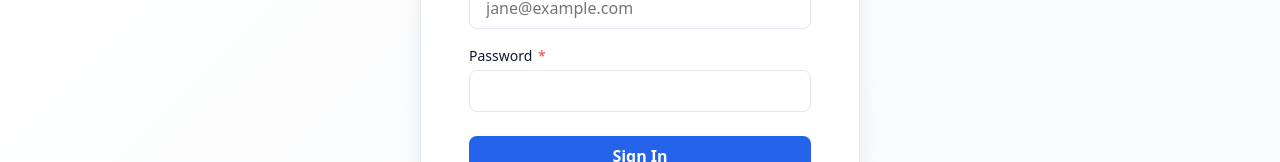
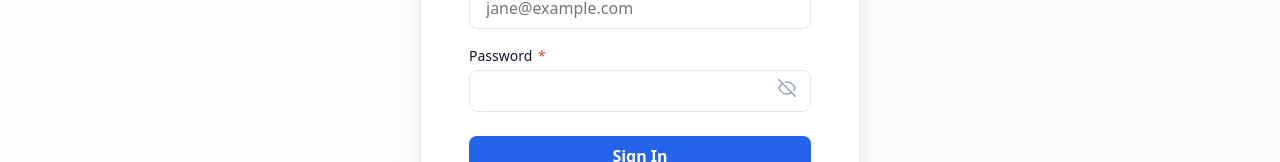
Before and after one commit to MansaRon/Product-Explorer-SPA, an Angular app: page /login in a window 1280 px wide. Shown: the part 409-571 px from the top of the page. Built offline with nearby package versions, Linux system fonts and the light colour scheme.

Commit message:
fix: takeUntilDestoryed fix, new icon for showing passwords

```diff
--- a/src/app/features/auth/otp-confirmation/otp-confirmation-page.component.ts
+++ b/src/app/features/auth/otp-confirmation/otp-confirmation-page.component.ts
@@ -1,6 +1,7 @@
 import {
   ChangeDetectionStrategy,
   Component,
+  DestroyRef,
   inject,
   signal,
   ViewEncapsulation,
@@ -24,6 +25,7 @@ export class OtpConfirmationPageComponent {
   private readonly router = inject(Router);
   private readonly route = inject(ActivatedRoute);
   private readonly fb = inject(FormBuilder);
+  private readonly destroyRef = inject(DestroyRef);
 
   protected readonly phone = this.route.snapshot.queryParamMap.get('phone') ?? '';
 
@@ -50,7 +52,7 @@ export class OtpConfirmationPageComponent {
 
     this.authService
       .confirmOtp(this.phone, this.form.value.otp!)
-      .pipe(takeUntilDestroyed())
+      .pipe(takeUntilDestroyed(this.destroyRef))
       .subscribe({
         next: () => {
           this.router.navigate(['/login'], {
--- a/src/app/features/auth/register/register-page.component.ts
+++ b/src/app/features/auth/register/register-page.component.ts
@@ -1,6 +1,7 @@
 import {
   ChangeDetectionStrategy,
   Component,
+  DestroyRef,
   inject,
   signal,
   ViewEncapsulation,
@@ -22,6 +23,7 @@ import { takeUntilDestroyed } from '@angular/core/rxjs-interop';
 export class RegisterPageComponent {
   private readonly authService = inject(AuthService);
   private readonly router = inject(Router);
+  private readonly destroyRef = inject(DestroyRef);
 
   protected readonly loading = signal(false);
   protected readonly error = signal<string | null>(null);
@@ -40,7 +42,7 @@ export class RegisterPageComponent {
 
     this.authService
       .register({ name: data.name, email: data.email, phone: data.phone, password: data.password })
-      .pipe(takeUntilDestroyed())
+      .pipe(takeUntilDestroyed(this.destroyRef))
       .subscribe({
         next: () => {
           this.router.navigate(['/otp-confirmation'], {
--- a/src/app/shared/components/auth-form/auth-form.component.html
+++ b/src/app/shared/components/auth-form/auth-form.component.html
@@ -80,8 +80,9 @@
       <label for="password" class="form-label">
         Password <span class="required" aria-label="required">*</span>
       </label>
+      <div class="input-wrapper">
         <input
-        type="password"
+          [type]="showPassword() ? 'text' : 'password'"
           id="password"
           formControlName="password"
           class="form-input"
@@ -90,6 +91,20 @@
           [attr.aria-describedby]="hasError('password') ? 'password-error' : null"
           autocomplete="current-password"
         />
+        <button
+          type="button"
+          class="password-toggle"
+          (click)="showPassword.set(!showPassword())"
+          [attr.aria-label]="showPassword() ? 'Hide password' : 'Show password'"
+        >
+          <app-eye-icon
+            [width]="18"
+            [height]="18"
+            color="currentColor"
+            [visible]="showPassword()"
+          />
+        </button>
+      </div>
       @if (hasError('password')) {
         <span id="password-error" class="error-message" role="alert">{{
           getErrorMessage('password')
@@ -103,8 +118,9 @@
       <label for="confirmPassword" class="form-label">
         Confirm Password <span class="required" aria-label="required">*</span>
       </label>
+      <div class="input-wrapper">
         <input
-        type="password"
+          [type]="showConfirmPassword() ? 'text' : 'password'"
           id="confirmPassword"
           formControlName="confirmPassword"
           class="form-input"
@@ -113,6 +129,20 @@
           [attr.aria-describedby]="'confirmPassword-error'"
           autocomplete="new-password"
         />
+        <button
+          type="button"
+          class="password-toggle"
+          (click)="showConfirmPassword.set(!showConfirmPassword())"
+          [attr.aria-label]="showConfirmPassword() ? 'Hide password' : 'Show password'"
+        >
+          <app-eye-icon
+            [width]="18"
+            [height]="18"
+            color="currentColor"
+            [visible]="showConfirmPassword()"
+          />
+        </button>
+      </div>
       @if (hasError('confirmPassword')) {
         <span id="confirmPassword-error" class="error-message" role="alert">{{
           getErrorMessage('confirmPassword')
--- a/src/app/shared/components/auth-form/auth-form.component.scss
+++ b/src/app/shared/components/auth-form/auth-form.component.scss
@@ -61,6 +61,42 @@
   color: var(--color-danger);
 }
 
+.input-wrapper {
+  position: relative;
+  display: flex;
+  align-items: center;
+
+  .form-input {
+    width: 100%;
+    padding-right: 2.75rem;
+  }
+}
+
+.password-toggle {
+  position: absolute;
+  right: var(--spacing-sm);
+  display: flex;
+  align-items: center;
+  justify-content: center;
+  width: 2rem;
+  height: 2rem;
+  background: transparent;
+  border: none;
+  cursor: pointer;
+  color: var(--color-text-muted);
+  border-radius: var(--radius-sm);
+  transition: color 0.15s;
+
+  &:hover {
+    color: var(--color-text);
+  }
+
+  &:focus-visible {
+    outline: 2px solid var(--color-primary);
+    outline-offset: 2px;
+  }
+}
+
 .submit-button {
   display: flex;
   align-items: center;
--- a/src/app/shared/components/auth-form/auth-form.component.ts
+++ b/src/app/shared/components/auth-form/auth-form.component.ts
@@ -5,6 +5,7 @@ import {
   inject,
   input,
   output,
+  signal,
   ViewEncapsulation,
 } from '@angular/core';
 import { FormBuilder, ReactiveFormsModule, Validators } from '@angular/forms';
@@ -15,13 +16,14 @@ import {
   hasFormError,
   passwordMatchValidator,
 } from '../../utils/validators.util';
+import { EyeIconComponent } from '../icons/eye-icon/eye-icon.component';
 
 @Component({
   selector: 'app-auth-form',
   templateUrl: './auth-form.component.html',
   styleUrls: ['./auth-form.component.scss'],
   changeDetection: ChangeDetectionStrategy.OnPush,
-  imports: [ReactiveFormsModule],
+  imports: [ReactiveFormsModule, EyeIconComponent],
   encapsulation: ViewEncapsulation.Emulated,
 })
 export class AuthFormComponent {
@@ -32,6 +34,9 @@ export class AuthFormComponent {
   readonly error = input<string | null>(null);
 
   readonly formSubmit = output<AuthFormData>();
+
+  protected readonly showPassword = signal(false);
+  protected readonly showConfirmPassword = signal(false);
 
   protected readonly form = this.fb.group(
     {
--- /dev/null
+++ b/src/app/shared/components/icons/eye-icon/eye-icon.component.html
@@ -0,0 +1,20 @@
+<svg
+  [attr.width]="width()"
+  [attr.height]="height()"
+  viewBox="0 0 24 24"
+  fill="none"
+  [attr.stroke]="color()"
+  stroke-width="2"
+  stroke-linecap="round"
+  stroke-linejoin="round"
+  aria-hidden="true"
+>
+  @if (visible()) {
+    <path d="M1 12s4-8 11-8 11 8 11 8-4 8-11 8-11-8-11-8z" />
+    <circle cx="12" cy="12" r="3" />
+  } @else {
+    <path d="M17.94 17.94A10.07 10.07 0 0 1 12 20c-7 0-11-8-11-8a18.45 18.45 0 0 1 5.06-5.94" />
+    <path d="M9.9 4.24A9.12 9.12 0 0 1 12 4c7 0 11 8 11 8a18.5 18.5 0 0 1-2.16 3.19" />
+    <line x1="1" y1="1" x2="23" y2="23" />
+  }
+</svg>
--- /dev/null
+++ b/src/app/shared/components/icons/eye-icon/eye-icon.component.ts
@@ -0,0 +1,15 @@
+import { ChangeDetectionStrategy, Component, input, ViewEncapsulation } from '@angular/core';
+
+@Component({
+  selector: 'app-eye-icon',
+  templateUrl: './eye-icon.component.html',
+  changeDetection: ChangeDetectionStrategy.OnPush,
+  encapsulation: ViewEncapsulation.Emulated,
+})
+export class EyeIconComponent {
+  readonly width = input.required<number>();
+  readonly height = input.required<number>();
+  readonly color = input.required<string>();
+  /** true = eye open (password visible), false = eye crossed out (password hidden) */
+  readonly visible = input.required<boolean>();
+}
```
Lines whose indentation alone changed are shown as unchanged.
